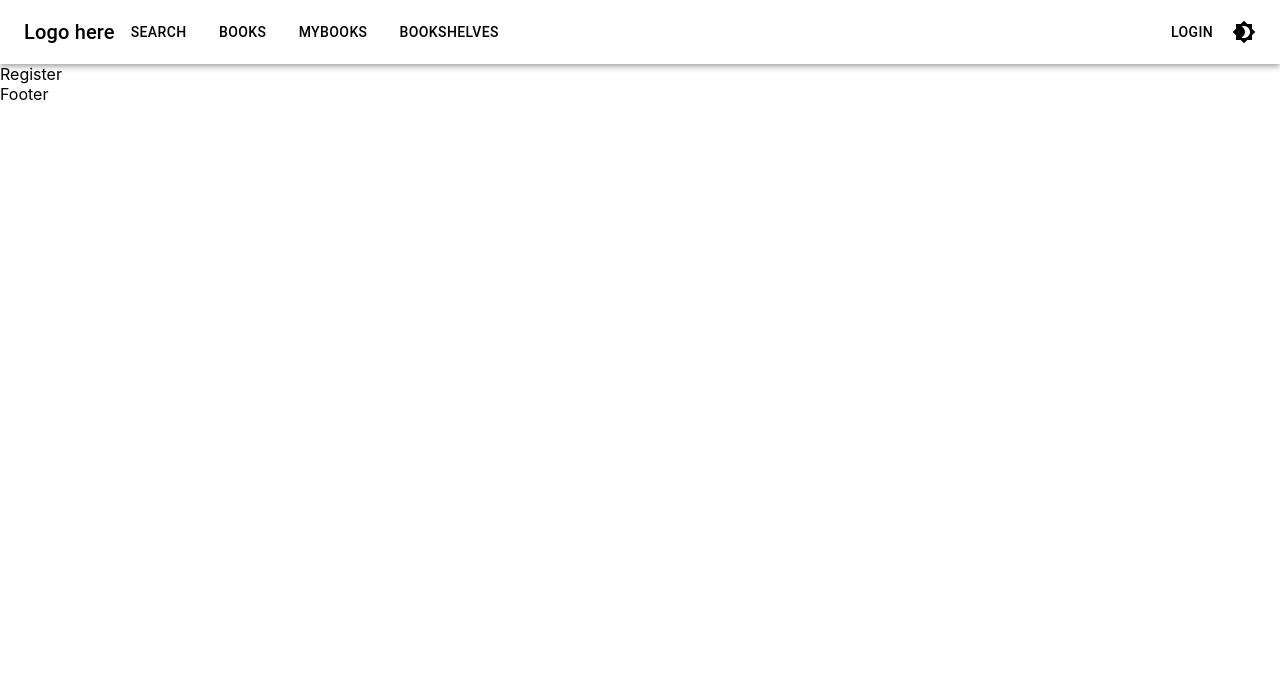
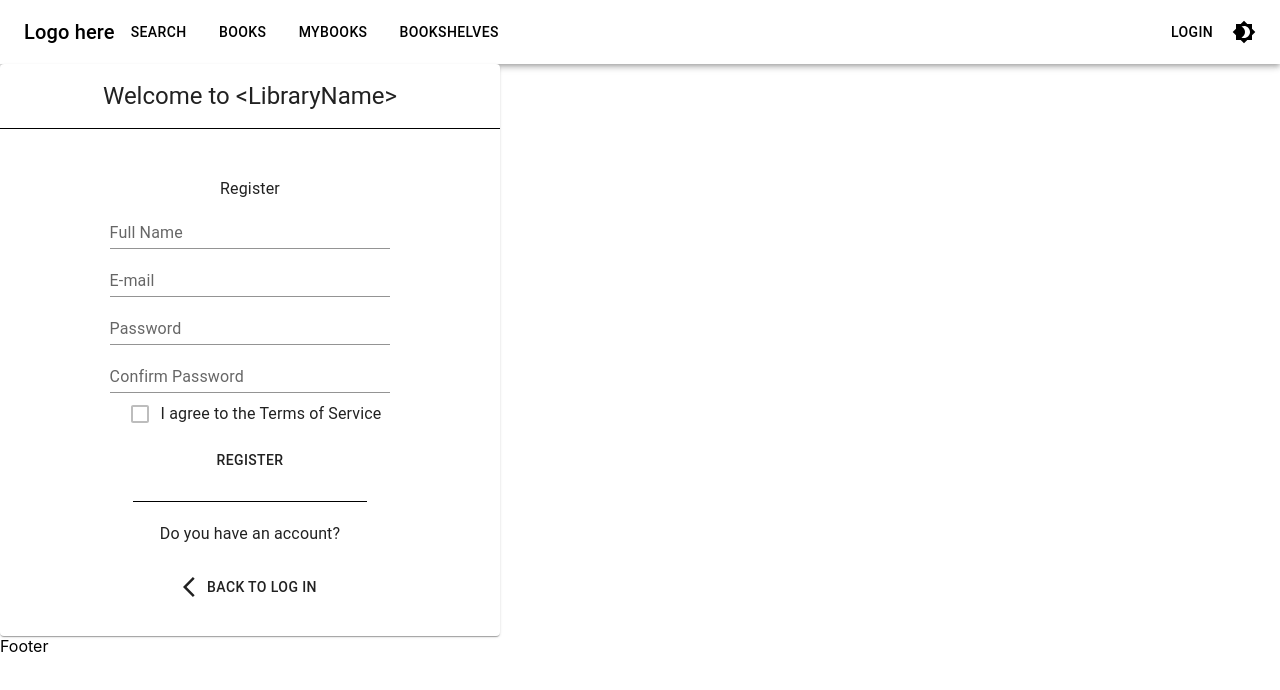
Before and after one commit to jacobsebastian1729/libris, a React (Create React App) app in the folder client/: page /register in a window 1280 px wide. Shown: the top 690 px of the page. Built offline with nearby package versions, Linux system fonts and the light colour scheme.

Commit message:
small fix for form

```diff
--- a/client/package.json
+++ b/client/package.json
@@ -8,6 +8,7 @@
     "@material-ui/core": "^4.12.4",
     "@mui/icons-material": "^5.11.11",
     "@mui/material": "^5.11.12",
+    "@react-oauth/google": "^0.8.0",
     "@reduxjs/toolkit": "^1.9.3",
     "@testing-library/jest-dom": "^5.14.1",
     "@testing-library/react": "^13.0.0",
--- a/client/src/components/User/LogIn.tsx
+++ b/client/src/components/User/LogIn.tsx
@@ -1,12 +1,14 @@
 import React from 'react';
-
-import './LogIn.css';
+import { Link } from 'react-router-dom';
+import { GoogleLogin } from '@react-oauth/google';
+import axios from 'axios';
+// MUI
 import Card from '@mui/material/Card';
 import CardContent from '@mui/material/CardContent';
 import CardHeader from '@mui/material/CardHeader';
 import TextField from '@mui/material/TextField';
 import { Button, Typography } from '@material-ui/core';
-import { Link } from 'react-router-dom';
+
 
 export default function LogIn() {
   return (
@@ -42,7 +44,17 @@ export default function LogIn() {
               variant='standard'
             />
           </div>
-          <Button>LOG IN</Button>
+          <Button
+            style={{
+              maxWidth: 300,
+              maxHeight: 50,
+              minWidth: 250,
+              minHeight: 50,
+            }}
+          >
+            LOG IN
+          </Button>
+
           <div
             style={{
               marginTop: '2rem',
--- a/client/src/components/User/Register.tsx
+++ b/client/src/components/User/Register.tsx
@@ -1,7 +1,108 @@
-import React from 'react'
+import React from 'react';
+import { Link } from 'react-router-dom';
+// MUI
+import Card from '@mui/material/Card';
+import CardContent from '@mui/material/CardContent';
+import CardHeader from '@mui/material/CardHeader';
+import TextField from '@mui/material/TextField';
+import { Button, Typography } from '@material-ui/core';
+import ArrowBackIosIcon from '@mui/icons-material/ArrowBackIos';
+import Checkbox from '@mui/material/Checkbox';
+
+const label = { inputProps: { 'aria-label': 'Checkbox demo' } };
 
 export default function Register() {
   return (
-    <div>Register</div>
-  )
+    <div className='login-div'>
+      <Card sx={{ width: 500, textAlign: 'center' }}>
+        <CardHeader
+          title='Welcome to <LibraryName>'
+          sx={{ borderBottom: '1px solid black' }}
+        />
+        <CardContent
+          sx={{
+            display: 'flex',
+            flexDirection: 'column',
+            justifyContent: 'center',
+            alignItems: 'center',
+            marginTop: '2rem',
+          }}
+        >
+
+
+          <Typography>Register</Typography>
+
+          <div className='login-form'>
+            <TextField
+              sx={{ width: '60%' }}
+              id='outlined-basic'
+              label='Full Name'
+              type='text'
+              variant='standard'
+            />
+            <TextField
+              sx={{ width: '60%' }}
+              id='outlined-basic'
+              label='E-mail'
+              type='text'
+              variant='standard'
+            />
+            <TextField
+              sx={{ width: '60%' }}
+              id='outlined-basic'
+              label='Password'
+              type='password'
+              variant='standard'
+            />
+             <TextField
+              sx={{ width: '60%' }}
+              id='outlined-basic'
+              label='Confirm Password'
+              type='password'
+              variant='standard'
+            />
+
+          </div>
+          <div style={{display: 'flex', alignItems: 'center'}}>
+          <Checkbox {...label} disabled />
+            <Typography>I agree to the Terms of Service</Typography>
+          </div>
+          <Button
+            style={{
+              maxWidth: 300,
+              maxHeight: 50,
+              minWidth: 250,
+              minHeight: 50,
+            }}
+          >
+            Register
+          </Button>
+          <div
+            style={{
+              marginTop: '1rem',
+              width: '50%',
+              borderTop: '1px solid black',
+            }}
+          >
+            <br />
+            <Typography>Do you have an account?</Typography>
+          </div>
+          <Link to='/login' style={{ textDecoration: 'none' }}>
+            <Button
+              style={{
+                maxWidth: 300,
+                maxHeight: 50,
+                minWidth: 250,
+                minHeight: 50,
+                marginTop: '1rem',
+              }}
+            >
+                <ArrowBackIosIcon />
+              Back To Log In
+            </Button>
+          </Link>
+        </CardContent>
+      </Card>
+    </div>
+  );
 }
```
Also changed, not shown: 1 other file (tests, documents, lock files or other folders).
